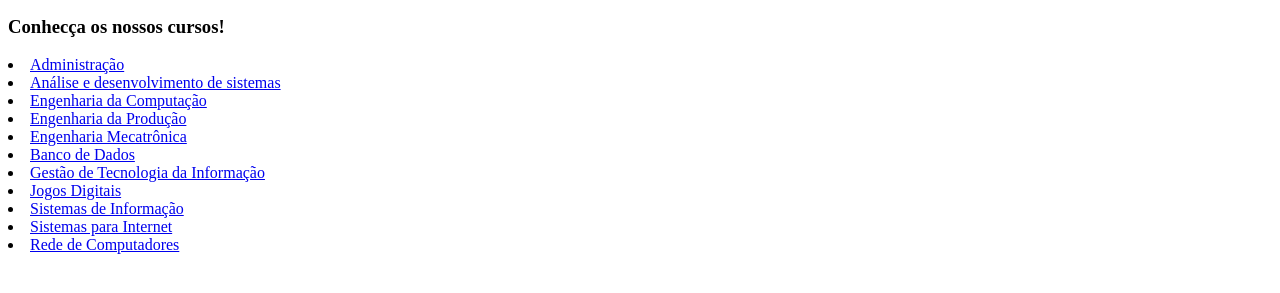
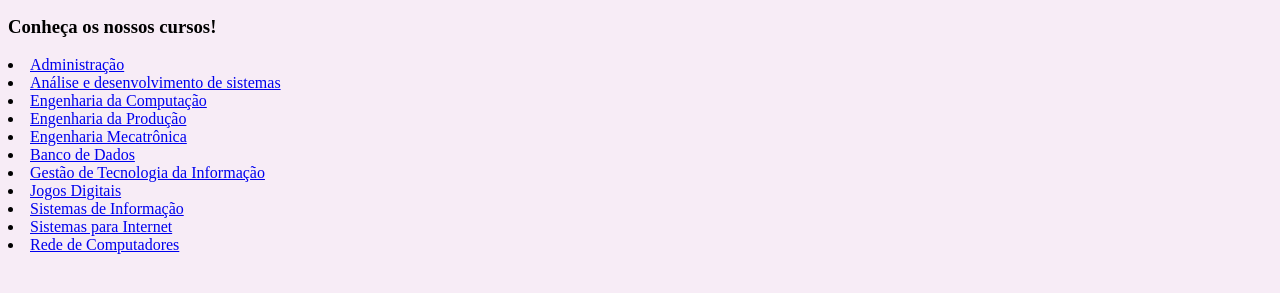
Before and after one commit to anazerlin/checkpoint-frontend, a plain HTML site: page index.html in a window 1280 px wide. Shown: the part 337-630 px from the top of the page. Drawn offline with Linux system fonts and the light colour scheme.

Commit message:
add backgoruncolor às paginas

```diff
--- a/index.html
+++ b/index.html
@@ -6,7 +6,7 @@
     <meta name="viewport" content="width=device-width, initial-scale=1.0" />
     <title>Document</title>
   </head>
-  <body>
+  <body style="background-color: rgb(247, 236, 246);">
     <h1>FIAP. O NOVO É AQUI.</h1>
     <img src="./img/logofiap.png" title="fiap-logo" width="220px" height="180px">
     <p>
@@ -18,7 +18,7 @@
       pensadas. Tudo isso para construir um mundo melhor.
     </p>
 
-    <h3>Conhecça os nossos cursos!</h3>
+    <h3>Conheça os nossos cursos!</h3>
     <li><a href="./cursos/adm.html">Administração</a></li>
     <li><a href="./cursos/ads.html">Análise e desenvolvimento de sistemas</a></li>
     <li><a href="./cursos/eng_comp.html">Engenharia da Computação</a></li>
```
Also changed, not shown: cursos/adm.html (+1 -1 lines), cursos/ads.html (+1 -1 lines), cursos/banco.html (+1 -1 lines), cursos/eng_comp.html (+1 -1 lines), cursos/eng_mec.html (+1 -1 lines), cursos/eng_prod.html (+1 -1 lines), cursos/gestão_tec.html (+1 -1 lines), cursos/jogos.html (+1 -1 lines), cursos/rede_comp.html (+1 -1 lines), cursos/sistema_info.html (+1 -1 lines), cursos/sistemas_int.html (+1 -1 lines).
